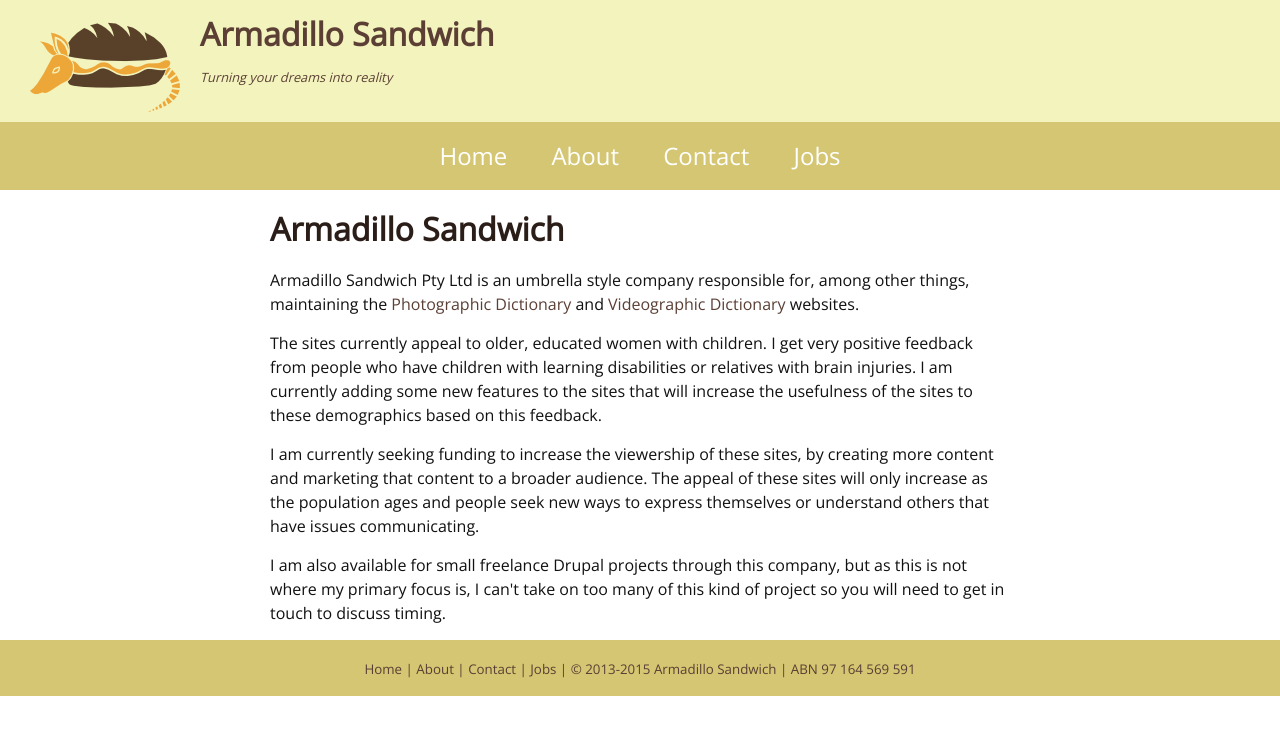
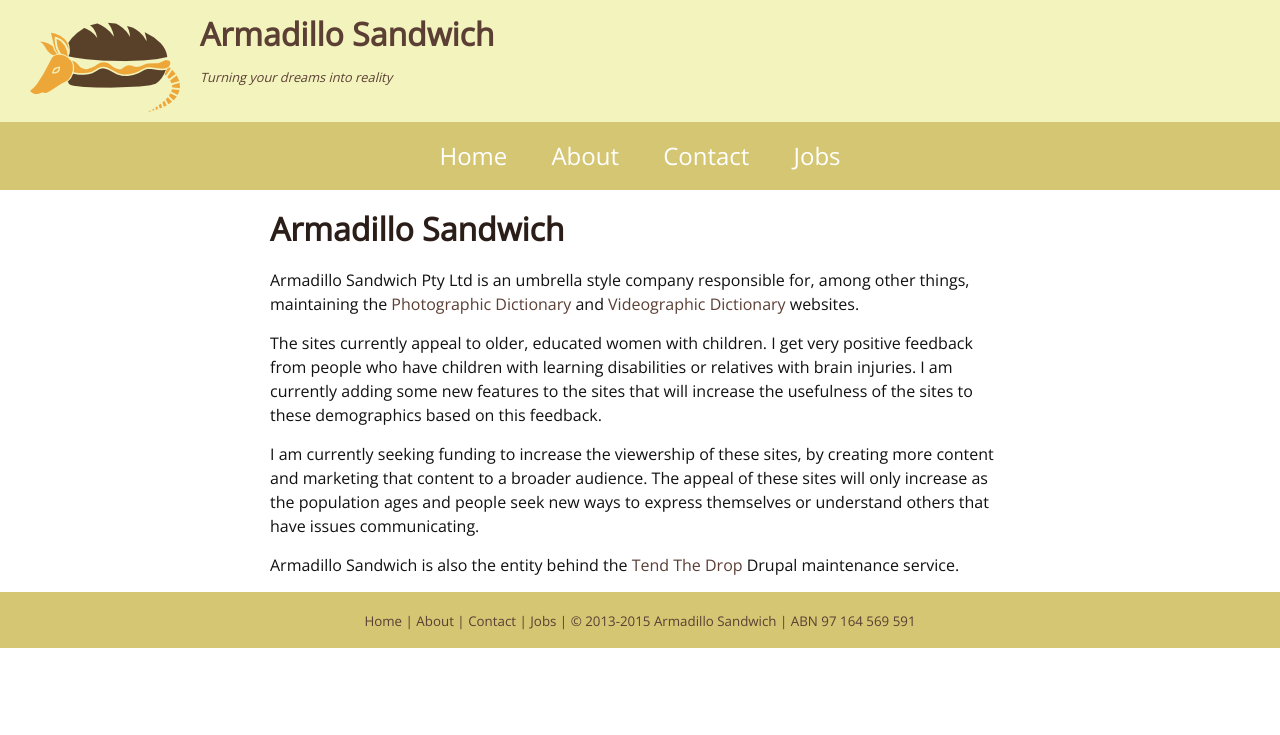
Before and after one commit to rumpledelf/armadillosandwich, a Jekyll site: the page built from index.html, in a window 1280 px wide. Shown: the top 735 px of the page. Built offline with Jekyll 4.4.1, drawn with Linux system fonts in a browser that asks for light colours.

Commit message:
Update index.html

```diff
--- a/index.html
+++ b/index.html
@@ -12,5 +12,5 @@
   I am currently seeking funding to increase the viewership of these sites, by creating more content and marketing that content to a broader audience. The appeal of these sites will only increase as the population ages and people seek new ways to express themselves or understand others that have issues communicating.
 </p>
 <p>
-  I am also available for small freelance Drupal projects through this company, but as this is not where my primary focus is, I can't take on too many of this kind of project so you will need to get in touch to discuss timing.
+  Armadillo Sandwich is also the entity behind the <a href="http://tendthedrop.com">Tend The Drop</a> Drupal maintenance service.
 </p>
```
